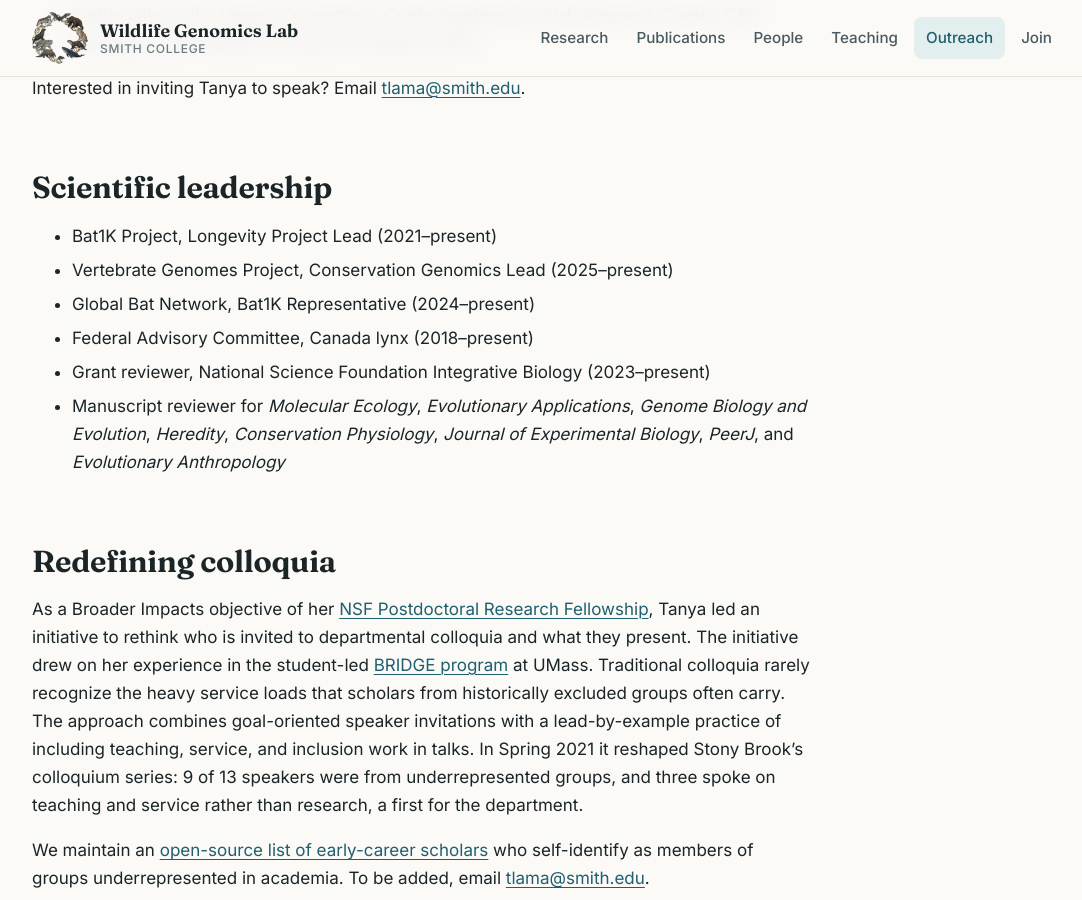
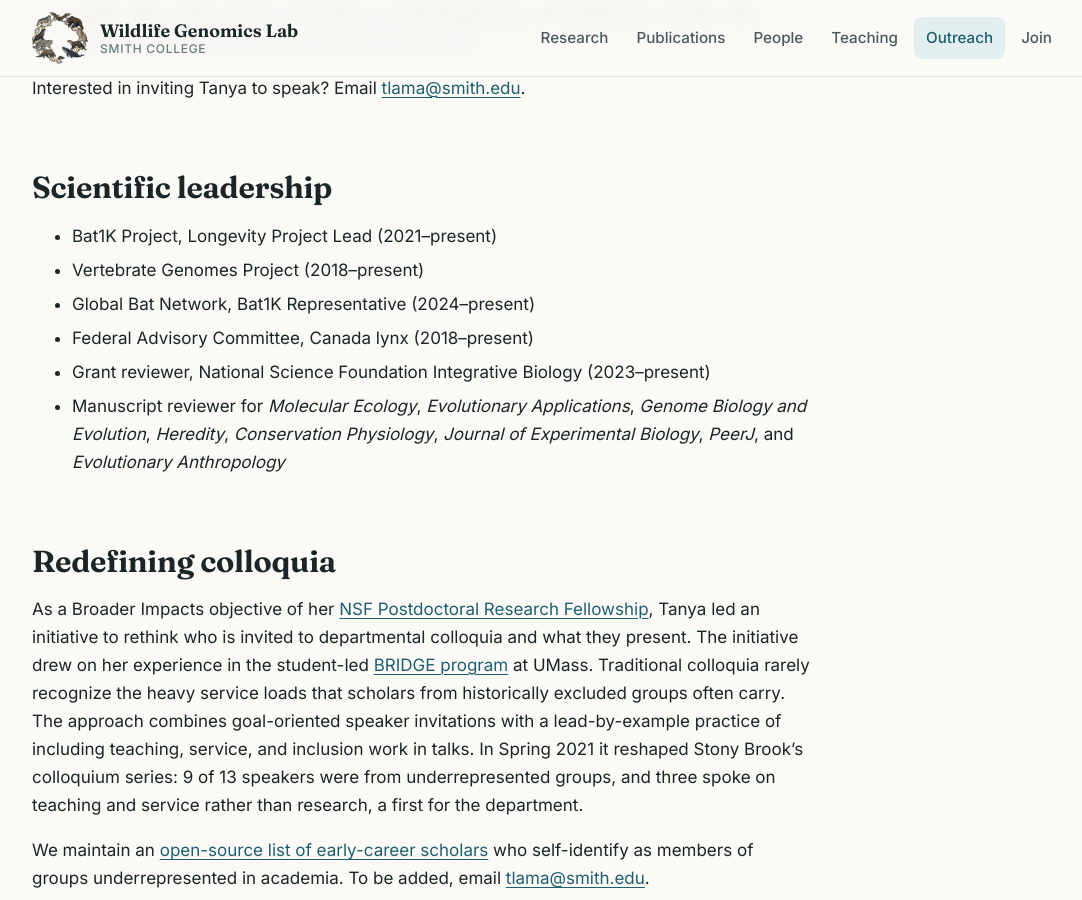
Before and after one commit to tanyalama/tanyalama.github.io, a Jekyll site: the page built from outreach.md, in a window 1280 px wide and 900 px high, scrolled down 814 px. Shown: the whole window, without its empty margins (92-1174 px from the left). Built offline with Jekyll 4.4.1, drawn with Linux system fonts in a browser that asks for light colours.

Commit message:
Outreach: Vertebrate Genomes Project (2018–present)

```diff
--- a/outreach.md
+++ b/outreach.md
@@ -21,7 +21,7 @@ Interested in inviting Tanya to speak? Email [{{ site.author.email }}](mailto:{{
 ## Scientific leadership
 
 - Bat1K Project, Longevity Project Lead (2021–present)
-- Vertebrate Genomes Project, Conservation Genomics Lead (2025–present)
+- Vertebrate Genomes Project (2018–present)
 - Global Bat Network, Bat1K Representative (2024–present)
 - Federal Advisory Committee, Canada lynx (2018–present)
 - Grant reviewer, National Science Foundation Integrative Biology (2023–present)
```
